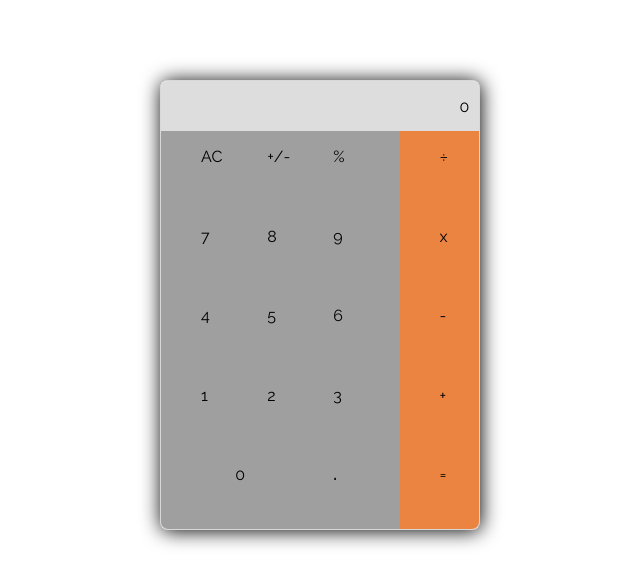
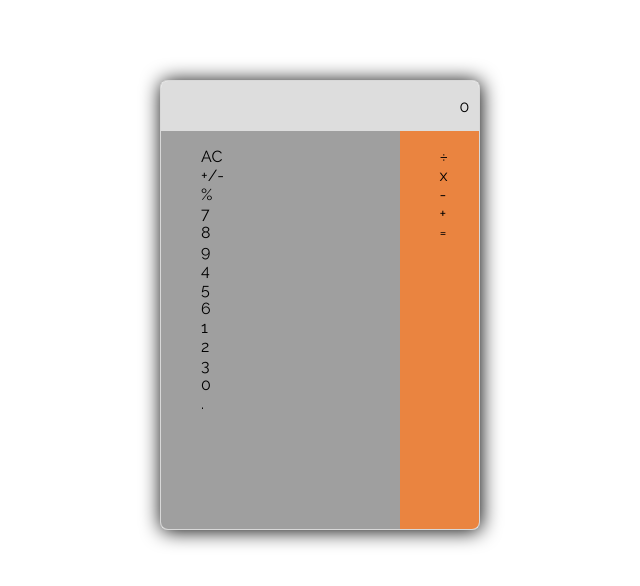
Before and after one commit to Bateyjosue/math-Magician, a React (Create React App) app: page / in a window 1280 px wide. Shown: the top 586 px of the page, without its empty margins (320-960 px from the left). Built offline with nearby package versions, Linux system fonts and the light colour scheme.

Commit message:
Update Style add style to the button

```diff
--- a/src/App.css
+++ b/src/App.css
@@ -1,6 +1,6 @@
 @import url('https://fonts.googleapis.com/css2?family=Raleway&display=swap');
 
-ul {
+li {
   list-style: none;
 }
 
@@ -17,6 +17,7 @@
   display: grid;
   grid-template-columns: repeat(4, 1fr);
   grid-template-rows: 50px 1fr;
+  box-sizing: border-box;
 }
 
 .screen {
@@ -31,29 +32,33 @@
 
 .operation {
   background: rgba(231, 110, 29, 0.842);
-  grid-area: operator;
-  grid-row: 2/7;
+  grid-row: 2/3;
   grid-column: 4/5;
 }
 
-.operation ul {
+.operation div {
   height: 100%;
-  display: grid;
-  grid-template-columns: 1fr;
-  justify-content: center;
+  width: inherit;
+  display: flex;
+  flex-direction: column;
+  justify-content: space-around;
+  align-items: center;
 }
 
-.operation ul li {
-  width: inherit;
+.operation div button {
+  background: transparent;
+  border: none;
+  cursor: pointer;
+  width: 100%;
 }
 
 .operand {
   background: rgba(0, 0, 0, 0.378);
-  grid-row: 2/7;
+  grid-row: 2/3;
   grid-column: 1/4;
 }
 
-.operand ul {
+.operand div {
   width: inherit;
   height: 100%;
   display: grid;
@@ -61,11 +66,21 @@
   grid-template-rows: repeat(5, 1fr);
 }
 
-.operand ul li:nth-child(13) {
-  justify-self: flex-end;
-  padding-right: 22px;
+.operand div button {
+  background: transparent;
+  border: none;
 }
 
-.operand ul li:nth-child(15) {
+.operand div button:nth-child(13) {
+  padding-right: 22px;
+  grid-column: 1/3;
+
+}
+
+.operand div button:nth-child(14) {
+  display: none;
+}
+
+.operand div button:nth-child(15) {
   font-weight: 900;
 }
```
